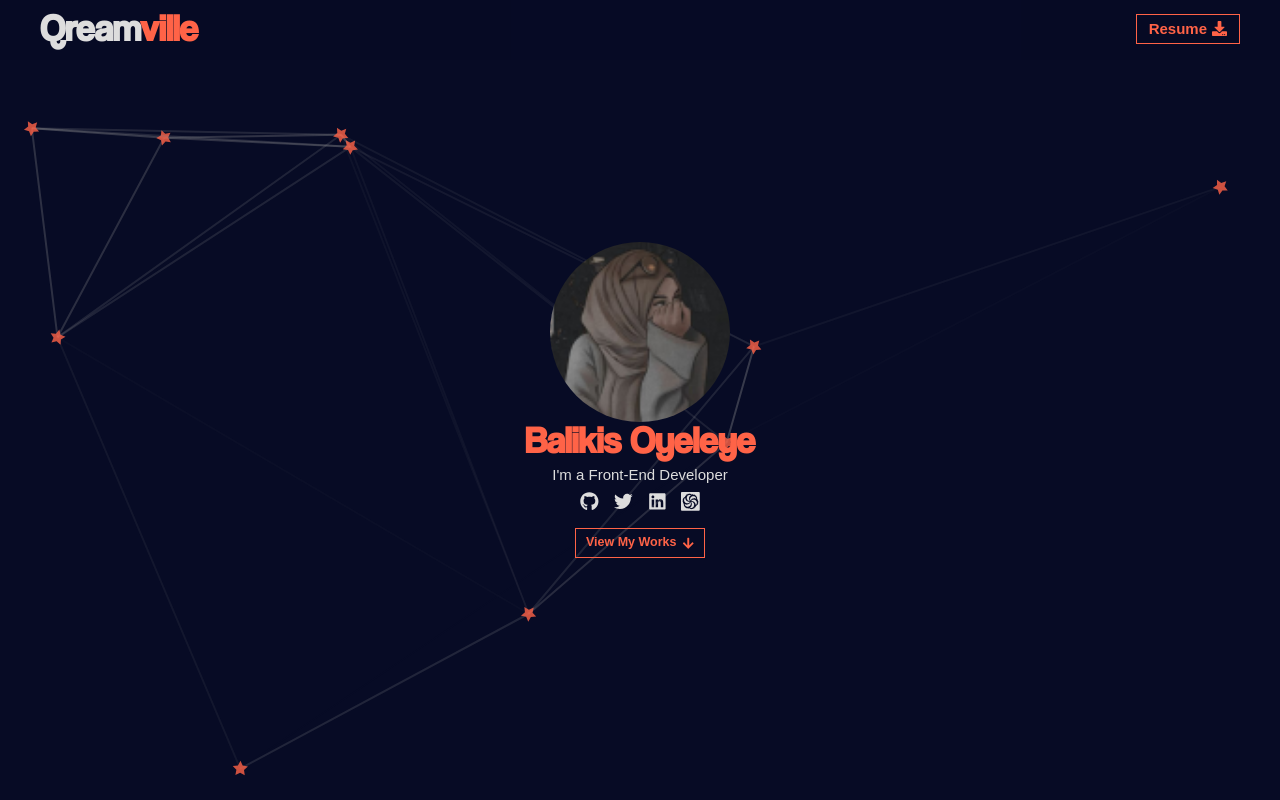
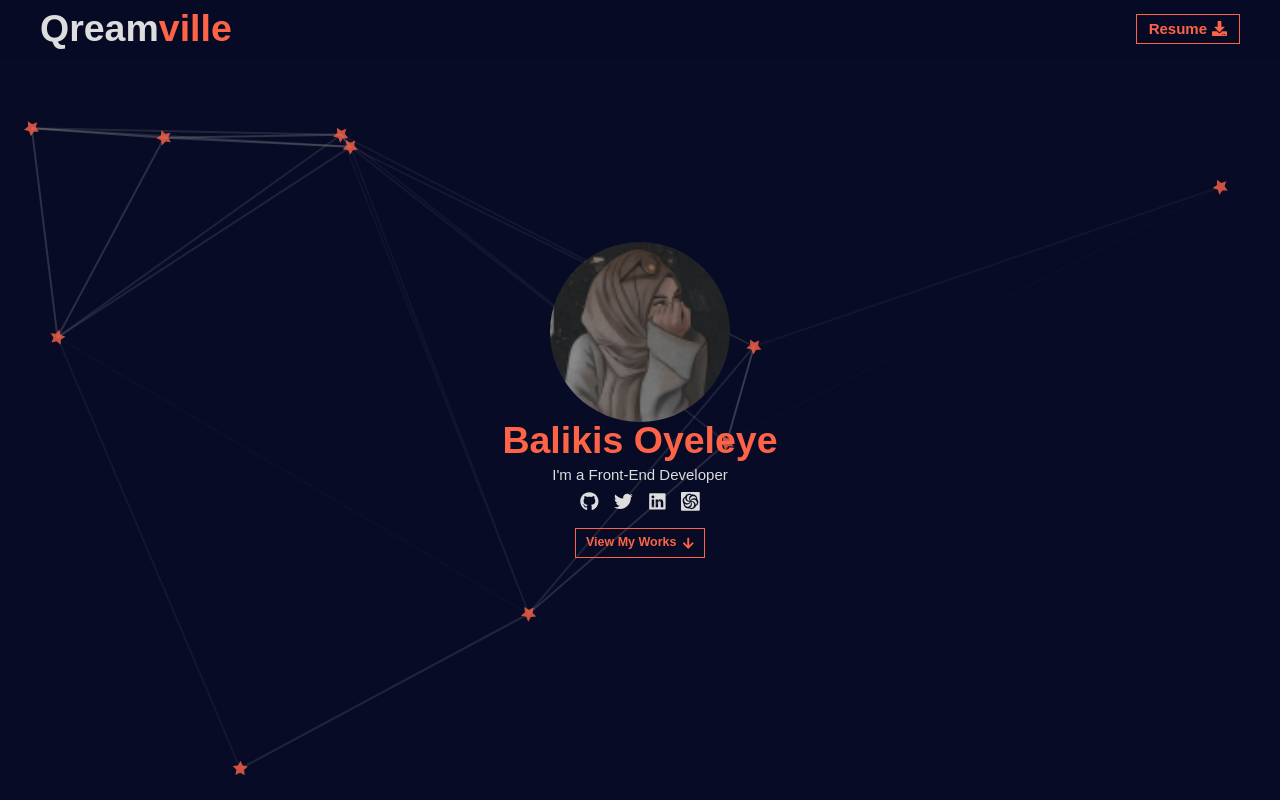
Before and after one commit to Qreamville/My-Portfolio, a React (Create React App) app: page / in a window 1280 px wide. Shown: the top 800 px of the page. Built offline with nearby package versions, Linux system fonts and the light colour scheme.

Commit message:
Remove font-family

```diff
--- a/src/index.css
+++ b/src/index.css
@@ -3,11 +3,6 @@
 @tailwind utilities;
 
 @import url("https://fonts.googleapis.com/css2?family=Poppins:wght@300;400;500;700;800&display=swap");
-
-@font-face {
-  font-family: "Coolvetica";
-  src: url("./assets/fonts/CoolveticaRg-Regular.woff2") format("woff2");
-}
 
 :root {
   --primary-color: #ff6347;
```
